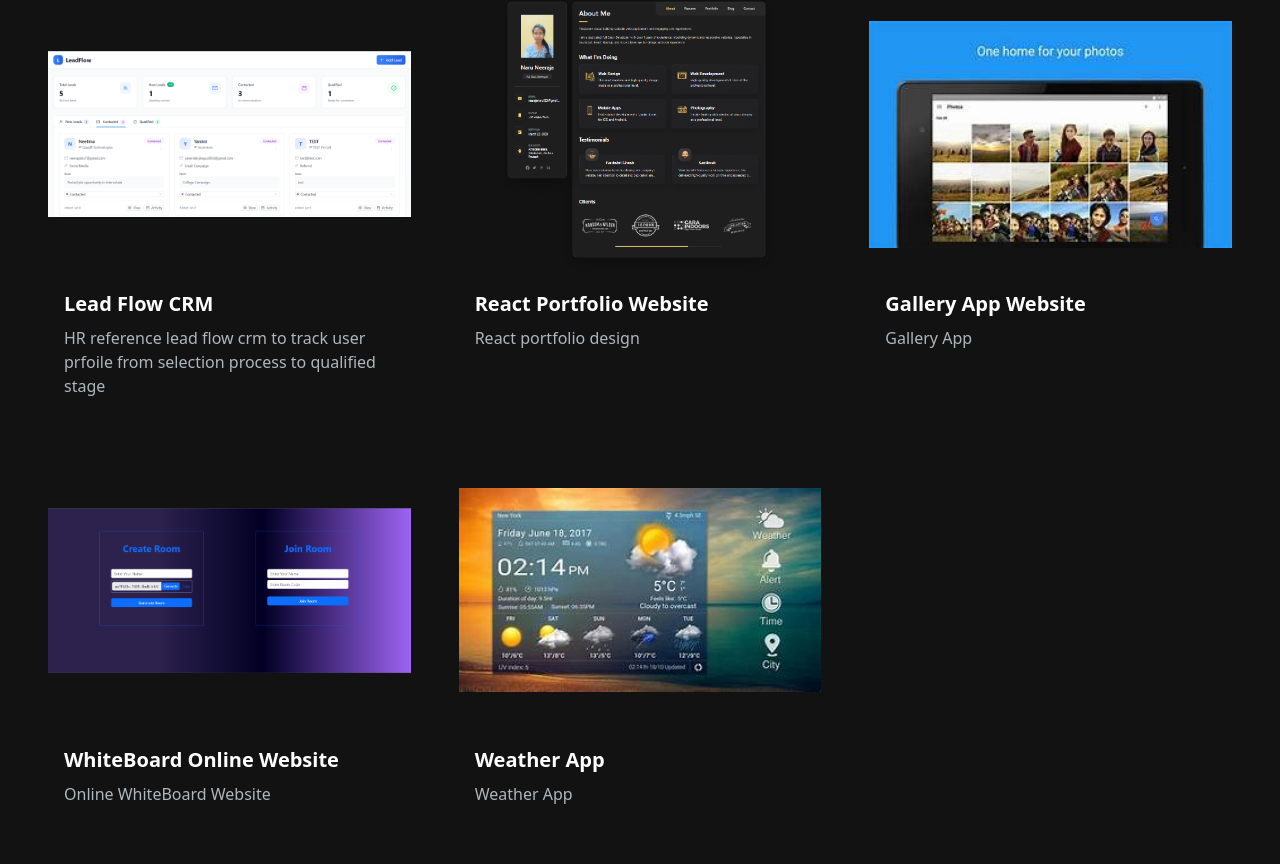
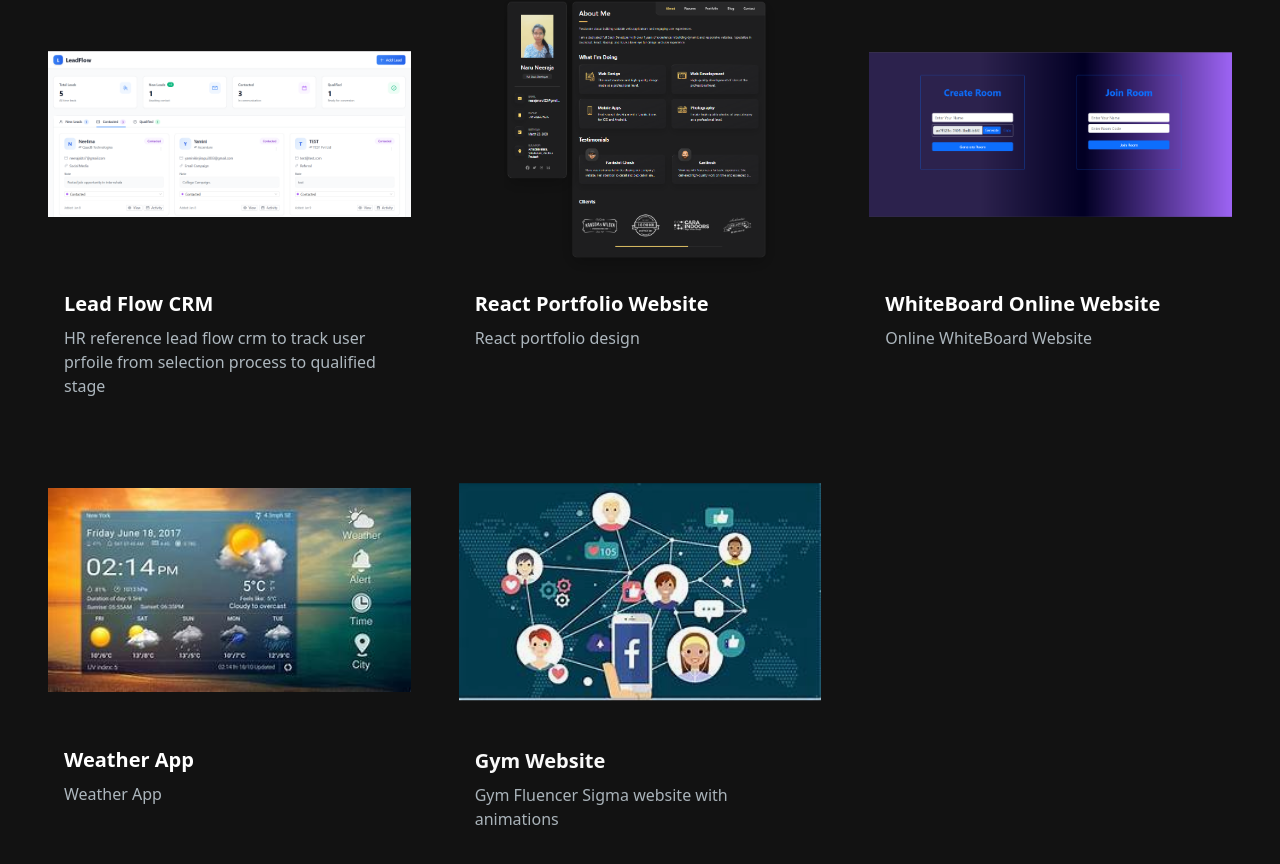
Before and after one commit to NeerajaNeelima/NaruNeeraja-portfolio, a React (Create React App) app: page / in a window 1280 px wide. Shown: the part 3720-4584 px from the top of the page. Built offline with nearby package versions, Linux system fonts and the light colour scheme.

Commit message:
Feat: Added new gym website

```diff
--- a/src/components/ProjectsSection.jsx
+++ b/src/components/ProjectsSection.jsx
@@ -131,15 +131,15 @@ const projectsData = [
     gitUrl: "https://github.com/NeerajaNeelima/Profile_task",
     previewUrl: "https://portpolio-dusky.vercel.app/",
   },
-  {
-    id: 2,
-    title: "Gallery App Website",
-    description: "Gallery App",
-    image: "/images/projects/galleryapp.jpg",
-    tag: ["All", "Web"],
-    gitUrl: "/",
-    previewUrl: "/",
-  },
+  // {
+  //   id: 2,
+  //   title: "Gallery App Website",
+  //   description: "Gallery App",
+  //   image: "/images/projects/galleryapp.jpg",
+  //   tag: ["All", "Web"],
+  //   gitUrl: "/",
+  //   previewUrl: "/",
+  // },
   {
     id: 3,
     title: "WhiteBoard Online Website",
@@ -156,26 +156,26 @@ const projectsData = [
     image: "/images/projects/weatherapp.jpg",
     tag: ["All", "Web"],
     gitUrl: "https://github.com/NeerajaNeelima/weatherapp",
-    previewUrl: "https://weather-app-five-theta-75.vercel.app/",
+    previewUrl: "https://weatherapp-rho-topaz.vercel.app/",
   },
   {
     id: 5,
-    title: "Friends Recommendation System",
-    description: "Friends Recommendation System",
+    title: "Gym Website",
+    description: "Gym Fluencer Sigma website with animations",
     image: "/images/projects/friends-recommendation-system.jpg",
-    tag: ["All", "Web"],
-    gitUrl: "/",
-    previewUrl: "/",
+    tag: ["All", "Animation"],
+    gitUrl: "https://github.com/NeerajaNeelima/GymFluencer",
+    previewUrl: "https://gym-fluencer-sigma.vercel.app/",
   },
-  {
-    id: 6,
-    title: "Movie Recommendation System",
-    description: "IMDB Movie Recommedation System",
-    image: "/images/projects/movie.jpg",
-    tag: ["All", "Web"],
-    gitUrl: "/",
-    previewUrl: "/",
-  },
+  // {
+  //   id: 6,
+  //   title: "Movie Recommendation System",
+  //   description: "IMDB Movie Recommedation System",
+  //   image: "/images/projects/movie.jpg",
+  //   tag: ["All", "Web"],
+  //   gitUrl: "/",
+  //   previewUrl: "/",
+  // },
   {
     id: 7,
     title: "Aesop Landing page",
```
